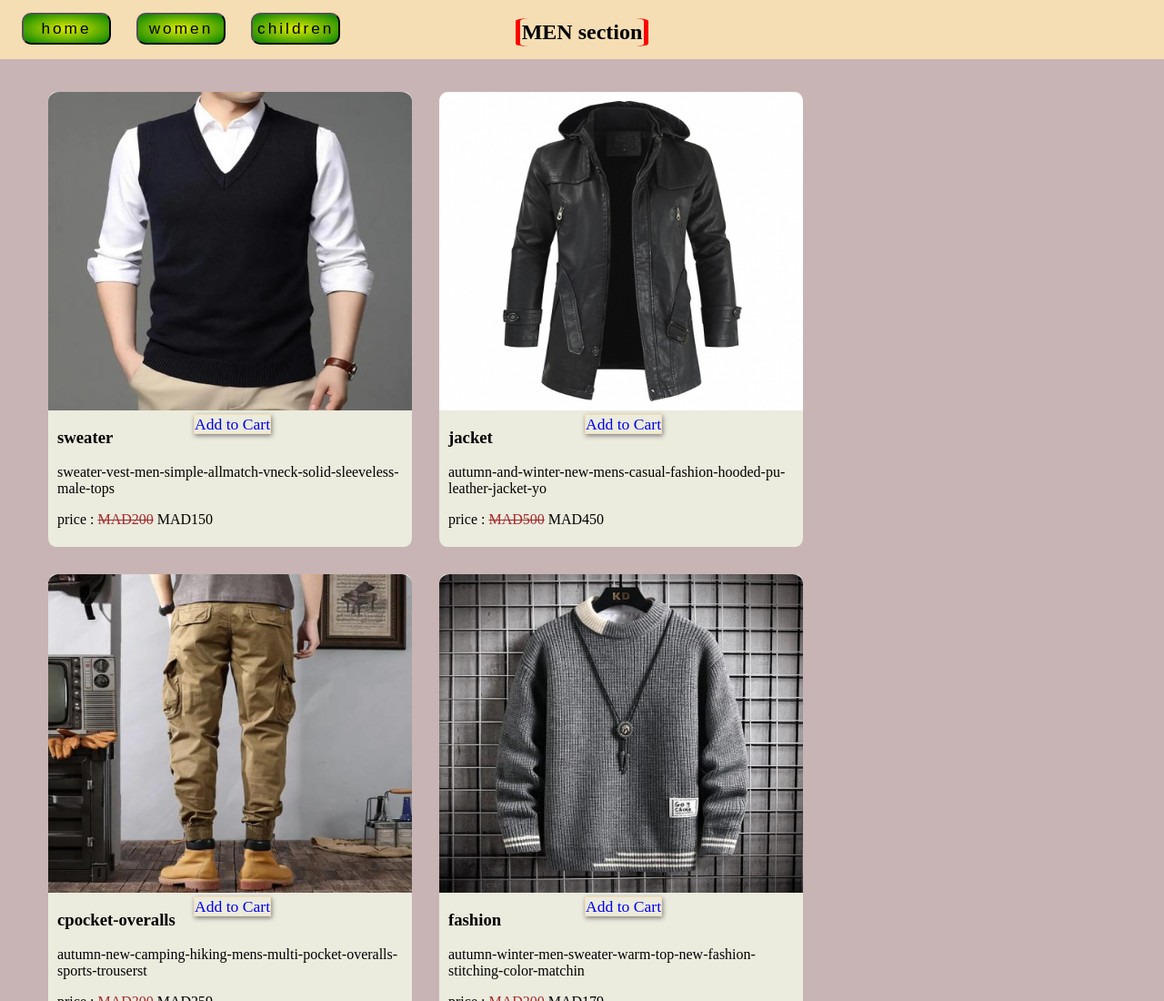
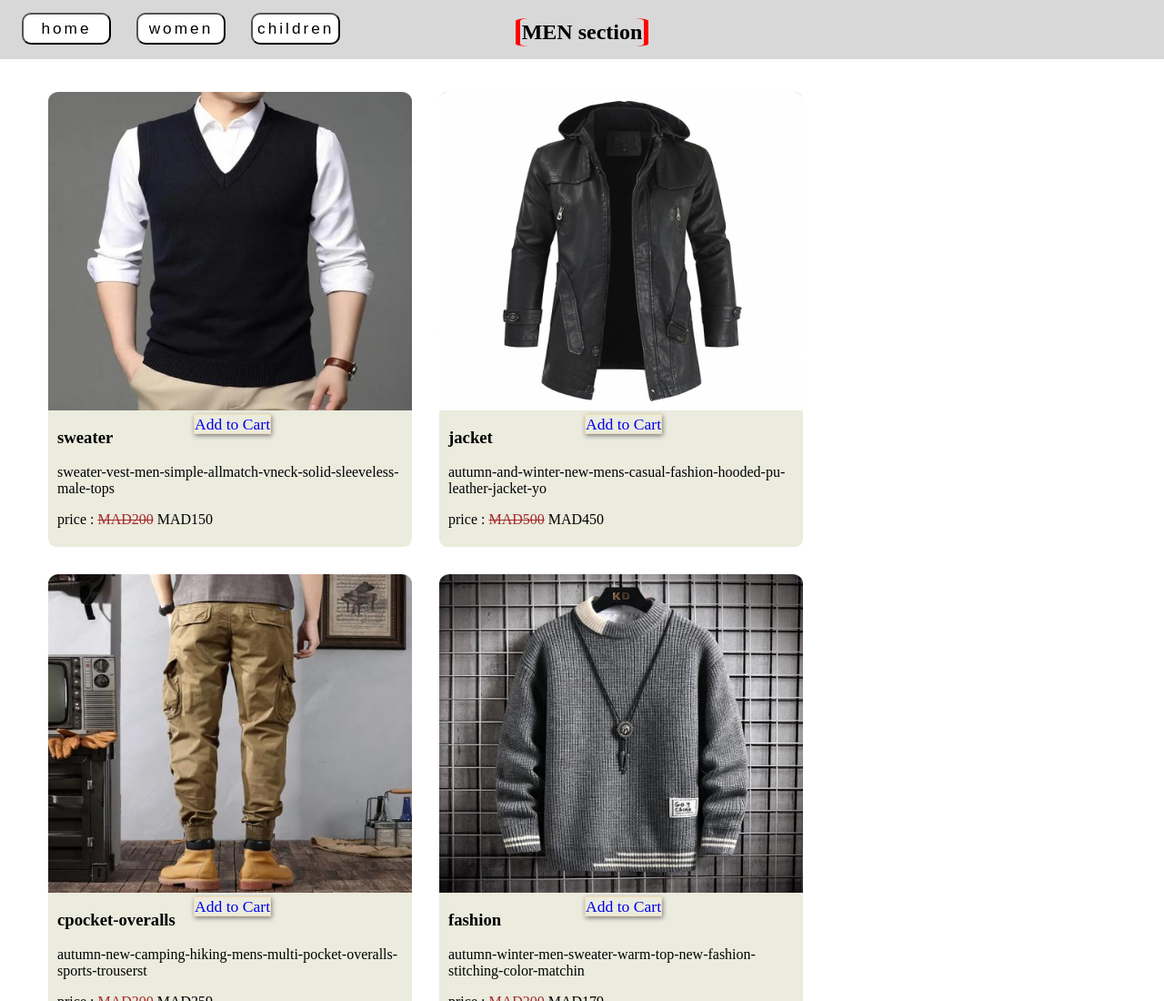
Before and after one commit to JAMAL-SARI/sari-shop, a plain HTML site: page men.html in a window 1280 px wide. Shown: the top 1100 px of the page at 91% size. Drawn offline with Linux system fonts and the light colour scheme.

Commit message:
version modifier final

```diff
--- a/page.css
+++ b/page.css
@@ -1,7 +1,9 @@
 :root{
-    --clr-body:rgba(198, 177, 177, 0.948);
+    --clr-body:   #FFF;
     --clr-img:rgb(159, 159, 215);
     --clr-line:rgb(201, 233, 239);
+    --back-color:              #fff;
+    --nvig-color:              #d8d8d8;
 
 }
 
@@ -23,7 +25,7 @@ body{
     display: flex;
     flex-wrap: wrap;
     position: fixed;
-    background: wheat;
+    background: #d8d8d8;
     z-index: 2;
    width: 100%;
 height: 65px;
@@ -62,7 +64,7 @@ left:380PX}
     padding: 5PX;
     letter-spacing: 3PX;
     width: 98PX;
-    background: radial-gradient(rgb(224, 236, 0),green);
+    background: var(--back-color);
     border-radius: 10px;
 
 }
```
Also changed, not shown: index.html (+1 -1 lines), woman.htm (+1 -1 lines).
